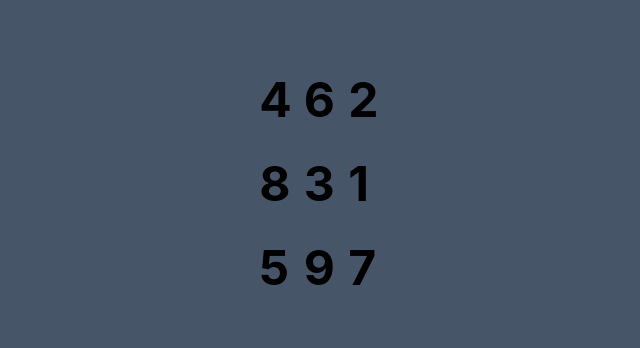
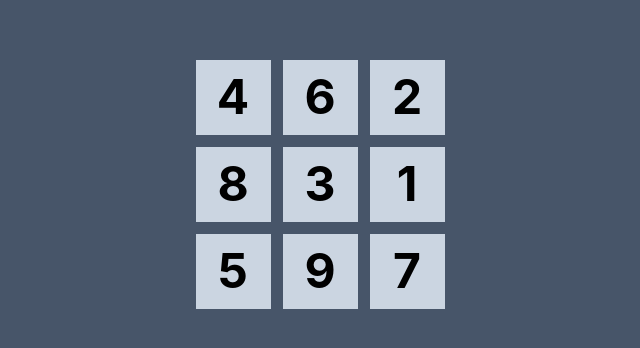
Before and after one commit to armaBurton/rando-numbo-grid, a React (Create React App) app: page / in a window 1280 px wide. Shown: the part 216-564 px from the top of the page, without its empty margins (320-960 px from the left). Built offline with nearby package versions, Linux system fonts and the light colour scheme.

Commit message:
transition

```diff
--- a/src/Grid/BuildGrid/BuildGrid.tsx
+++ b/src/Grid/BuildGrid/BuildGrid.tsx
@@ -18,7 +18,14 @@ export const BuildGrid = () => {
   return (
     <>
       {numArr.map((num, i) => {
-        return <div key={`${num}${i}`}>{num}</div>;
+        return (
+          <div
+            className="transition ease-in-out w-[75px] h-[75px] bg-slate-300 flex justify-center items-center cursor-pointer hover:text-[3.5rem] duration-300"
+            key={`${num}${i}`}
+          >
+            {num}
+          </div>
+        );
       })}
     </>
   );
```
